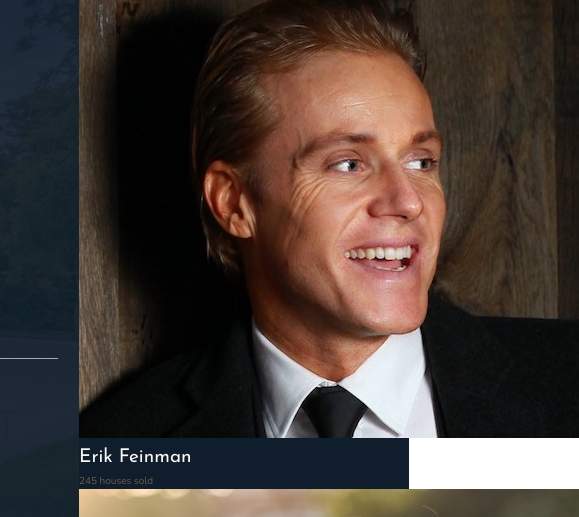
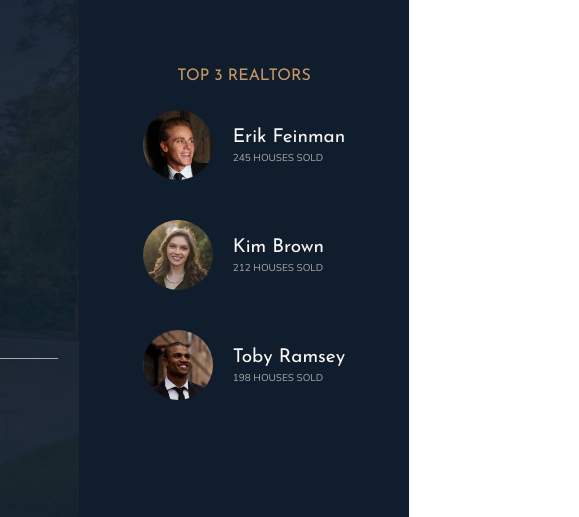
Before and after one commit to AnnaLakhmaniyk/-Nexter-, a website: page index.html in a window 1280 px wide. Shown: the part 88-605 px from the top of the page, 871-1450 px from the left, 579 px wide, since content can reach past the window. Drawn offline with nearby package versions, Linux system fonts and the light colour scheme.

Commit message:
realtors

```diff
--- a/sass/_realtors.scss
+++ b/sass/_realtors.scss
@@ -1,4 +1,34 @@
 .realtors {
   background-color: $color-secondary;
   grid-column: col-start 7 / full-end;
+  padding: 3rem;
+
+  display: grid;
+  align-content: center;
+  justify-content: center;
+  row-gap: 2rem;
+  justify-items: center;
+
+  &__list {
+    display: grid;
+    grid-template-columns: min-content max-content;
+    column-gap: 2rem;
+    row-gap: 5vh;
+    align-items: center;
+  }
+
+  &__img {
+    display: block;
+    width: 7rem;
+    border-radius: 50%;
+  }
+
+  &__details {
+  }
+
+  &__sold {
+    text-transform: uppercase;
+    color: $color-grey-light-2;
+    margin-top: -3px;
+  }
 }
```
Also changed, not shown: css/style.css.
